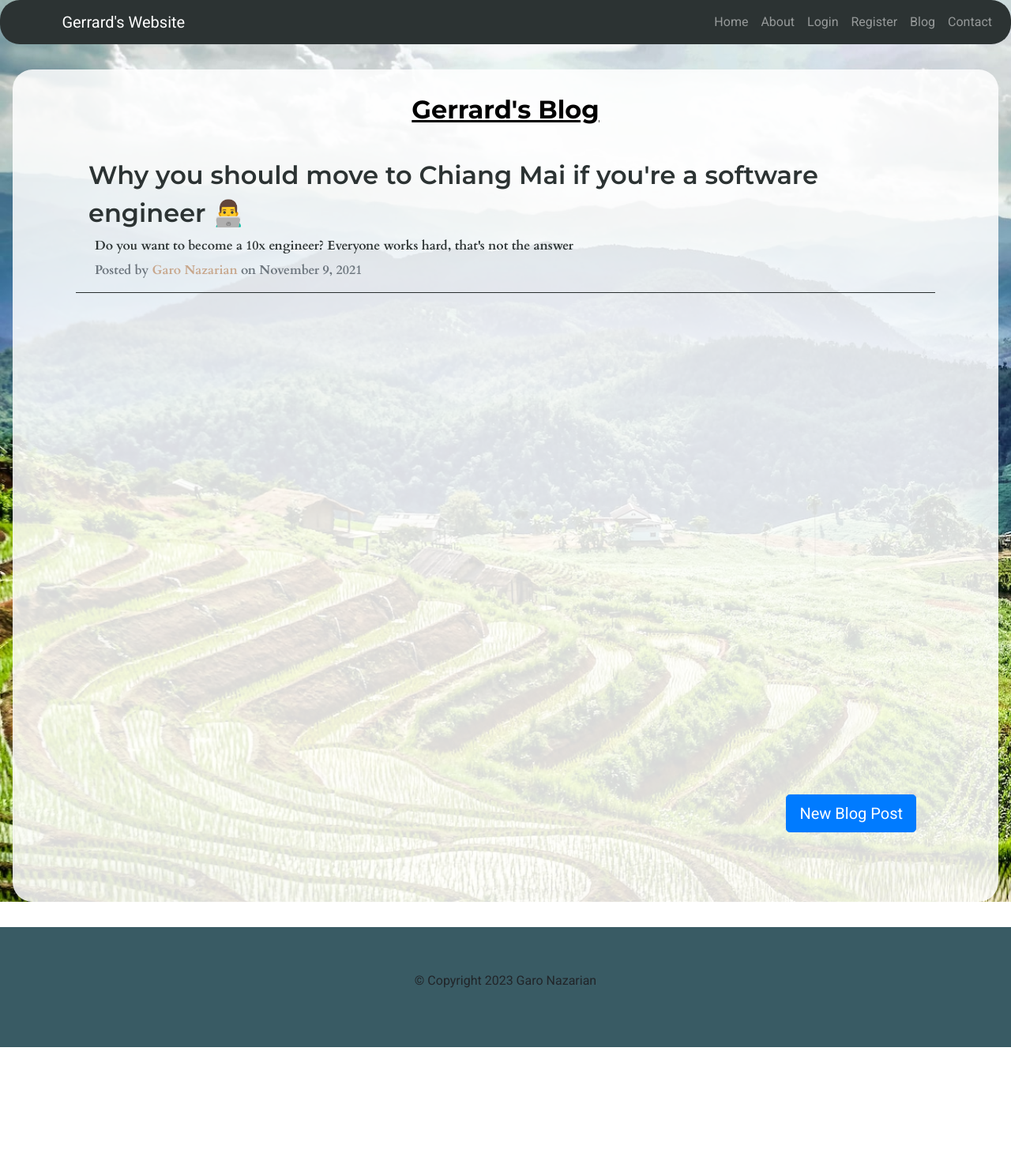
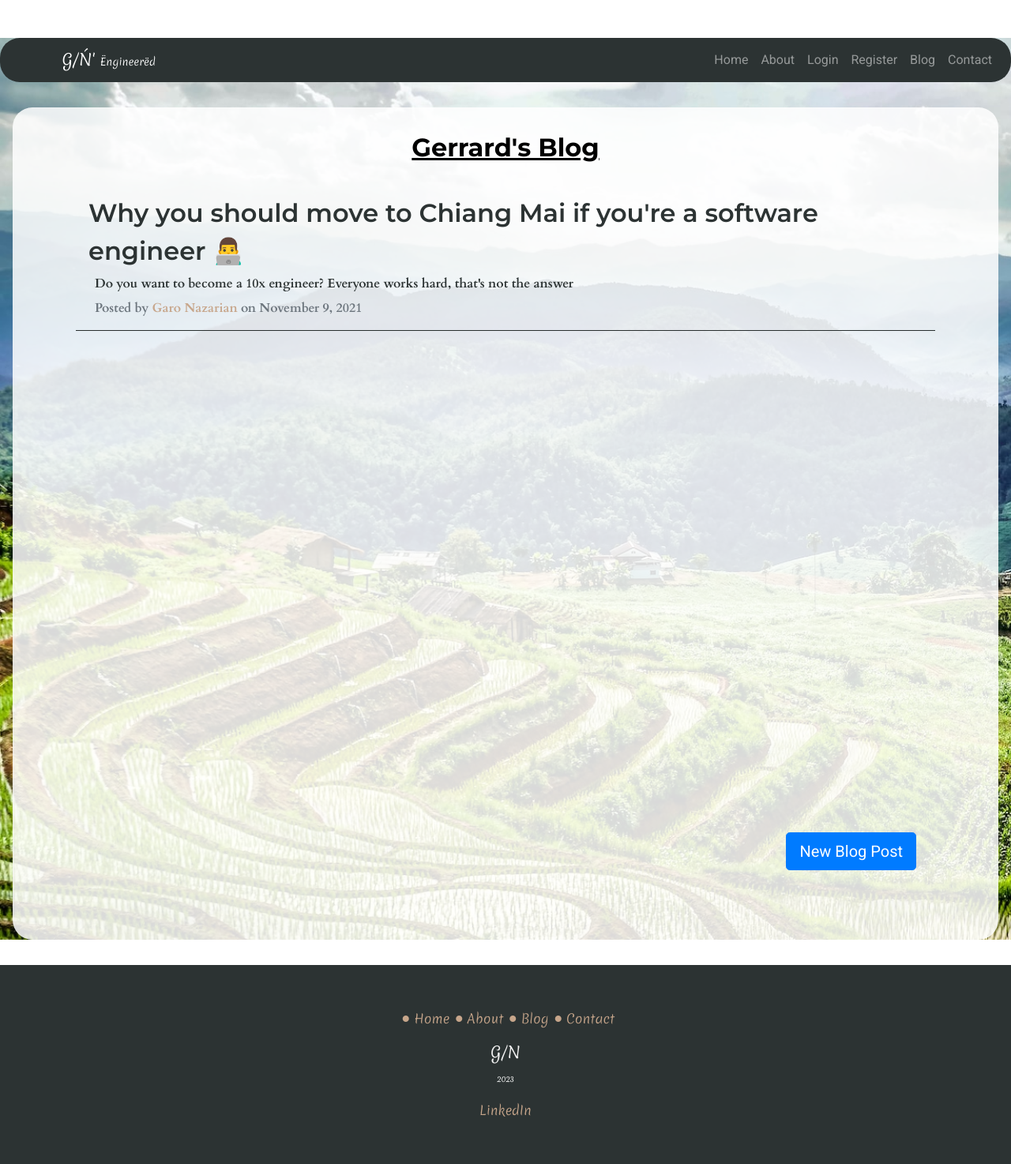
Before and after one commit to Garabed96/story-book, a Flask app: page /blog in a window 1280 px wide. Shown: the whole page at 79% size. Before the commit the page ends 1326 px from the top, so only its background shows below. Run offline with Flask 3, Linux system fonts and the light colour scheme; data comes from the database, SQL or seed files in the repository; some libraries are stand-ins or nearby versions.

Commit message:
Landing Page styling improved

```diff
--- a/static/styles.css
+++ b/static/styles.css
@@ -76,35 +76,87 @@ h2, h3{
 .navbar-brand{
     padding-left: 5%;
 }
-.container-fluid{ padding: 1% 0.5rem 0 }
+.container-fluid{
+    padding: 1% 0.5rem 0
+}
+
+
 @media (min-width: 1028px) {
     .container-fluid{ padding: 1% 15% 12% }
 
 }
 .title-body{
-    padding-top: 5%;
+    height: 70vh;
+
+}
+
+.sliding-cta{
+    color: whitesmoke;
+    font-family: 'Merienda', cursive;
+    font-size: 0.5rem;
     text-align: center;
+    padding-bottom: 1rem ;
+}
+ .name{
+    text-align: center;
+    color: whitesmoke;
+    font-family: 'Merienda', cursive;
+    font-weight: 300;
+    font-size: 20px;
+ }
+ .last-name{
+    font-size: 4.5rem;
+}
+.namesubtitle{
+    font-weight: 300;
+    font-size: 13px;
 }
 
 
 .navbar{
     background-color: #2C3333;
     border-radius: 25px;
+    margin-top: 3rem;
 
 }
 
 #body-section{
-    margin: 2rem;
     padding: 2% 13%;
     text-align: center;
 }
 
 #footer{
-    background-color: #395B64;
+    color: whitesmoke;
+    background-color: #2C3333;
     padding: 3.5rem;
     text-align: center;
+    font-family: 'Merienda', cursive;
+
+}
+.year{
+    font-size: 0.6rem;
+}
+.fa-circle{
+    color: #C7A68B;
+    font-size: 0.5rem;
+    padding-left: 0.5rem;
+    display: inline-flex;
+    align-items: center;
+}
+.footer-link{
+    color: #C7A68B;
+    text-align: center;
+}
+.linkedin{
+    padding-top:1rem;
 }
 
+.row{
+}
+
+.row-anchors{
+    padding-left: 0.4rem;
+}
 /*CONTACT PAGE CSS*/
 
 .contact-page{
@@ -342,7 +394,7 @@ input:checked + .slider:before {
 
 .calendar{
     padding-bottom: 4rem;
-    background-color: #3c6255;
+    background-color: #2E86C1;
 }
 
 .calendar > h1{
--- a/templates/footer.html
+++ b/templates/footer.html
@@ -1,4 +1,29 @@
 <section id="footer">
-    <p>© Copyright {{ year }} Garo Nazarian</p>
+
+    <div class="footer-links d-flex justify-content-center">
+        <div class="row no-gutters mx-auto">
+            <i class="fa-solid fa-circle"></i>
+
+              <a class="footer-link row-anchors" href={{url_for('home')}}>Home</a>
+            <i class="fa-solid fa-circle"></i>
+
+              <a class="footer-link row-anchors" href="{{ url_for('about', page=project_posts.page) }}">About</a>
+                       <i class="fa-solid fa-circle"></i>
+
+              <a class="footer-link row-anchors" href="{{ url_for('blog') }}">Blog</a>
+                       <i class="fa-solid fa-circle"></i>
+
+              <a class="footer-link row-anchors" href="{{ url_for('contact') }}">Contact</a>
+        </div>
+    </div>
+
+    <p></p>
+    <div class="name" href="/">G/N <br/>
+        <span class="year">{{ year }}</span></div>
+    </div>
+    <div class="linkedin">
+          <a class="footer-link linkedin" target="_blank"  href="https://www.linkedin.com/in/garo-nazarian/">LinkedIn</a>
+    </div>
+
 
 </section>
--- a/templates/header.html
+++ b/templates/header.html
@@ -15,6 +15,10 @@
  <link rel="preconnect" href="https://fonts.googleapis.com">
 <link rel="preconnect" href="https://fonts.gstatic.com" crossorigin>
 <link href="https://fonts.googleapis.com/css2?family=Montserrat:ital,wght@1,900&family=Roboto&family=Ubuntu&display=swap" rel="stylesheet">
+<link href="https://fonts.googleapis.com/css2?family=Merienda:wght@300;900&display=swap" rel="stylesheet">
+ <script src="https://cdnjs.cloudflare.com/ajax/libs/gsap/3.11.4/gsap.min.js"></script>
+    <link rel="stylesheet" href="https://cdnjs.cloudflare.com/ajax/libs/font-awesome/5.15.1/css/all.min.css" integrity="sha512-+4zCK9k+qNFUR5X+cKL9EIR+ZOhtIloNl9GIKS57V1MyNsYpYcUrUeQc9vNfzsWfV28IaLL3i96P9sdNyeRssA==" crossorigin="anonymous" />
+
 <!--FontAwesome-->
   <script src="https://kit.fontawesome.com/4d89729c98.js" crossorigin="anonymous"></script>
 <!--ALWAYS IMPORT THE CSS AFTER THE FRAMEWORK / LIBRARIES SO IT ISN'T OVERWRITTEN BY THEM-->
--- a/templates/navbar.html
+++ b/templates/navbar.html
@@ -1,5 +1,5 @@
 <nav class="navbar navbar-expand-lg navbar-dark">
-        <a class="navbar-brand" href="/">Gerrard's Website</a>
+        <a class="navbar-brand name" href="/">G/Ń' <span class="namesubtitle">Ëngineerëd</span></a>
         <button class="navbar-toggler" type="button" data-bs-toggle="collapse" data-bs-target="#navbarNav" aria-controls="navbarNav" aria-expanded="false" aria-label="Toggle navigation">
           <span class="navbar-toggler-icon"></span>
         </button>
```
Also changed, not shown: static/nightmode.js (added, +7 -0 lines), templates/index.html (+7 -3 lines), static/images/projectImages/boss.jpeg (added), static/nighttime.css (added).
